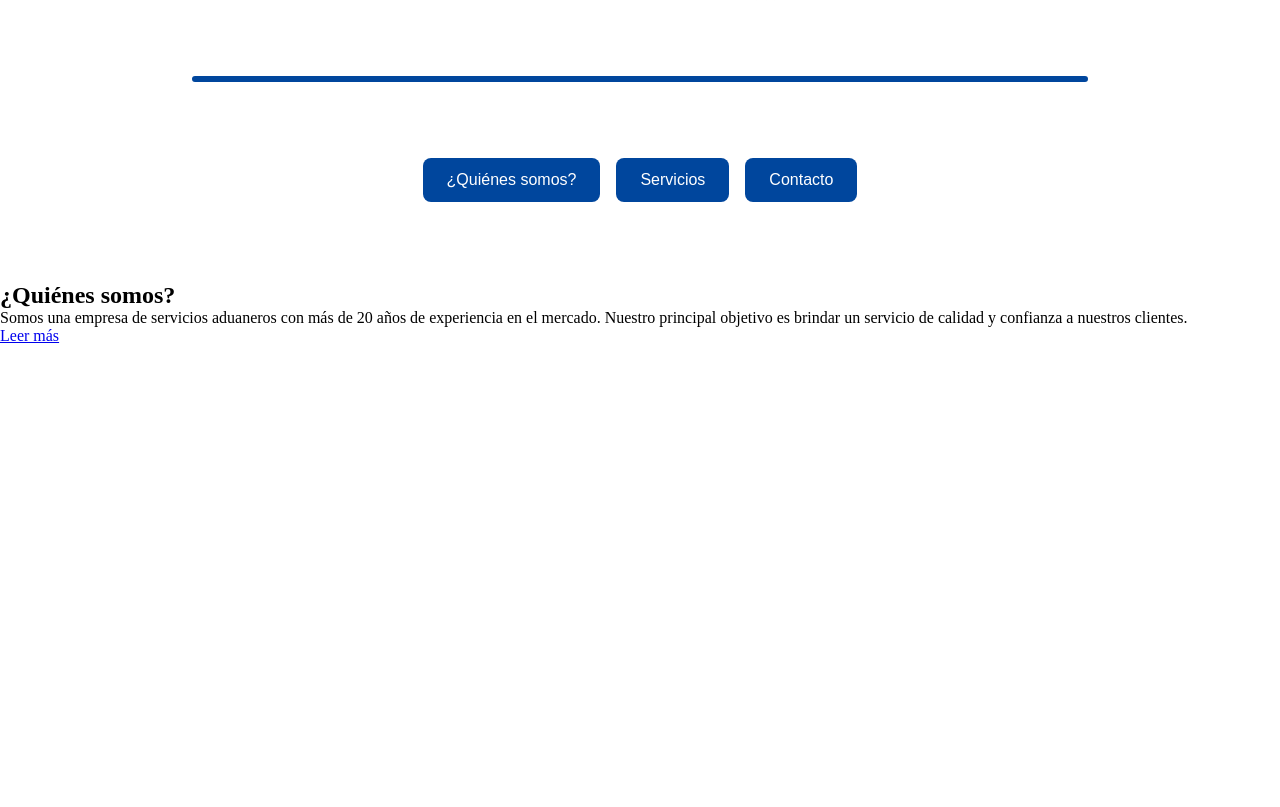
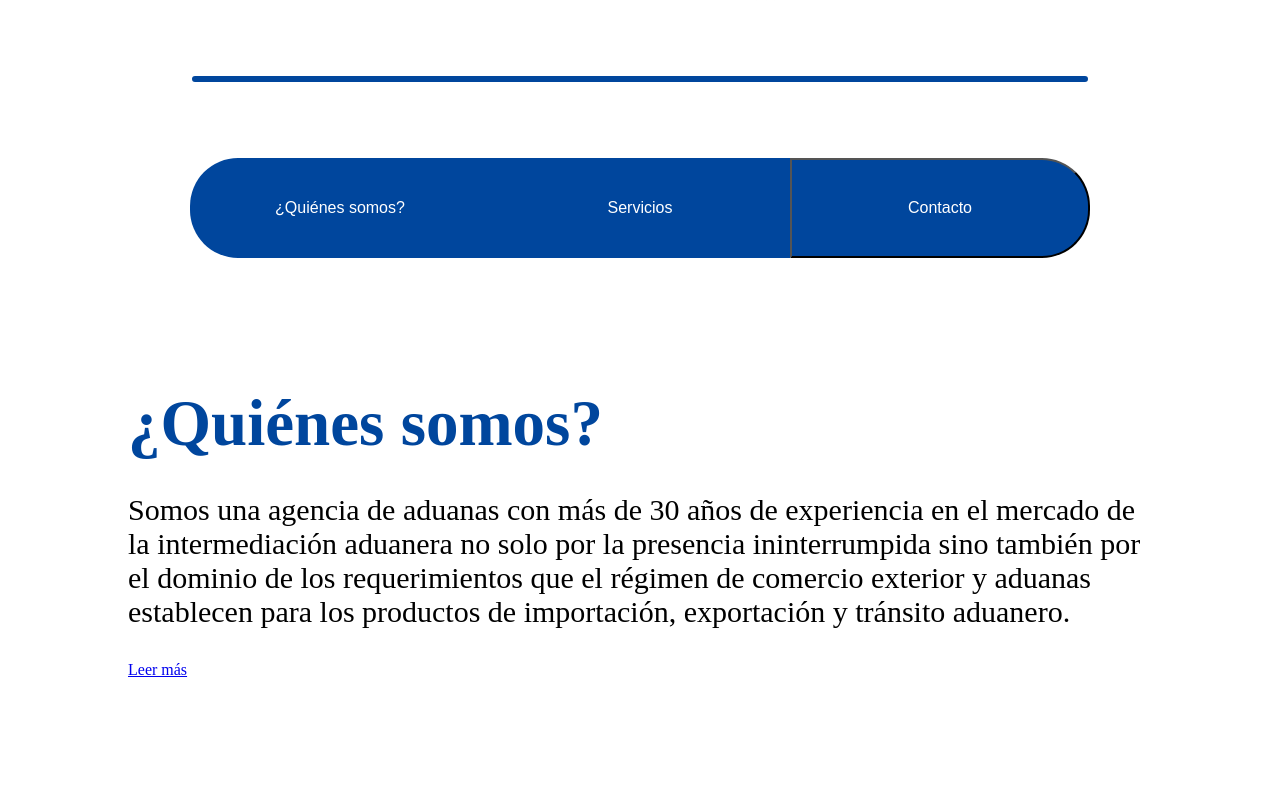
Before and after one commit to teban29/valleycustoms, a Django app: page / in a window 1280 px wide. Shown: the part 712-1519 px from the top of the page. Before the commit the page ends 1055 px from the top, so only its background shows below. Run offline with Django 5.2, Linux system fonts and the light colour scheme.

Commit message:
ajustes en el template hom

```diff
--- a/main/static/css/styles.css
+++ b/main/static/css/styles.css
@@ -169,9 +169,7 @@
     background-color: rgba(255, 255, 255, 1);
 }
 
-.info-container {
-    margin-top: 5rem
-}
+
 
 hr {
     border: 3px solid #00469d;
@@ -190,24 +188,99 @@ hr {
 .info-buttons {
     display: flex;
     justify-content: center;
-    gap: 1rem;
-    margin: 2rem 0;
+
 }
-.info-btn {
-    padding: 0.8rem 1.5rem;
+/* info buttons */
+.info-left-btn {
+    padding: 1.5rem;
     background-color: #00469d;
     color: #fff;
     border: none;
-    border-radius: 0.5rem;
     cursor: pointer;
     font-size: 1rem;
     transition: background-color 0.3s ease;
+    height: 100px;
+    width: 300px;
+    border-top-left-radius: 3rem;
+    border-bottom-left-radius: 3rem;
 }
-.info-btn:hover {
+.info-left-btn:hover {
     background-color: #e0ad64;
     color: #00469d;
 }
 
+.info-left-btn.active {
+    background-color: #003371;
+    color: #ffffff;
+    border: 2px solid #e0ad64;
+}
+
+.info-mid-btn {
+    padding: 1.5rem;
+    background-color: #00469d;
+    color: #fff;
+    border: none;
+    cursor: pointer;
+    font-size: 1rem;
+    transition: background-color 0.3s ease;
+    height: 100px;
+    width: 300px;
+
+}
+.info-mid-btn:hover {
+    background-color: #e0ad64;
+    color: #00469d;
+}
+
+.info-mid-btn.active {
+    background-color: #003371;
+    color: #ffffff;
+    border: 2px solid #e0ad64;
+}
+
+.info-rigth-btn {
+    padding: 1.5rem;
+    background-color: #00469d;
+    color: #fff;
+    cursor: pointer;
+    font-size: 1rem;
+    transition: background-color 0.3s ease;
+    height: 100px;
+    width: 300px;
+    border-top-right-radius: 3rem;
+    border-bottom-right-radius: 3rem;
+
+}
+.info-rigth-btn:hover {
+    background-color: #e0ad64;
+    color: #00469d;
+}
+
+.info-rigth-btn.active {
+    background-color: #003371;
+    color: #ffffff;
+    border: 2px solid #e0ad64;
+}
+
+
+.info-container {
+    margin: 8rem;
+    display: flex;
+    justify-content: center;
+}
+
+.info-container h2 {
+    color: #00469d;
+    font-size: 65px;
+    margin-bottom: 2rem;
+    font-style: bold;
+}
+
+.info-container p {
+    color: #000000;
+    font-size: 30px;
+    margin-bottom: 2rem;
+}
 
 /* Media queries para pantallas más pequeñas */
 @media (max-width: 1024px) {
--- a/main/templates/main/home.html
+++ b/main/templates/main/home.html
@@ -18,15 +18,14 @@
 </div>
 <hr>
 <div class="info-buttons">
-    <button class="info-btn" data-target="quienes-somos">¿Quiénes somos?</button>
-    <button class="info-btn" data-target="servicios">Servicios</button>
-    <button class="info-btn" data-target="contacto">Contacto</button>
+    <button class="info-left-btn" data-target="quienes-somos">¿Quiénes somos?</button>
+    <button class="info-mid-btn" data-target="servicios">Servicios</button>
+    <button class="info-rigth-btn" data-target="contacto">Contacto</button>
 </div>
 <div class="info-container">
     <div id="quienes-somos" class="info-section active">
         <h2>¿Quiénes somos?</h2>
-        <p>Somos una empresa de servicios aduaneros con más de 20 años de experiencia en el mercado. Nuestro
-            principal objetivo es brindar un servicio de calidad y confianza a nuestros clientes.</p>
+        <p>Somos una agencia de aduanas con más de 30 años de experiencia en el mercado de la intermediación aduanera no solo por la presencia ininterrumpida sino también por el dominio de los requerimientos que el régimen de comercio exterior y aduanas establecen para los productos de importación, exportación y tránsito aduanero.</p>
         <a href="{% url 'quienes_somos' %}" class="btn">Leer más</a>
     </div>
     <div id="servicios" class="info-section">
@@ -110,17 +109,25 @@
         sliderContainer.appendChild(dotsContainer);
 
         // Info Section Toggle Functionality
-        const buttons = document.querySelectorAll('.info-btn');
+        const buttons = document.querySelectorAll('.info-left-btn, .info-mid-btn, .info-rigth-btn');
         const sections = document.querySelectorAll('.info-section');
 
         buttons.forEach(button => {
             button.addEventListener('click', () => {
                 const targetId = button.getAttribute('data-target');
 
+                // Eliminar clase 'active' de todos los botones
+                buttons.forEach(btn => btn.classList.remove('active'));
+
+                // Agregar clase 'active' al botón clicado
+                button.classList.add('active');
+
+                // Ocultar todas las secciones
                 sections.forEach(section => {
                     section.classList.remove('active');
                 });
 
+                // Mostrar la sección seleccionada
                 const targetSection = document.getElementById(targetId);
                 if (targetSection) {
                     targetSection.classList.add('active');
@@ -129,4 +136,5 @@
         });
     });
 </script>
+
 {% endblock %}
```
